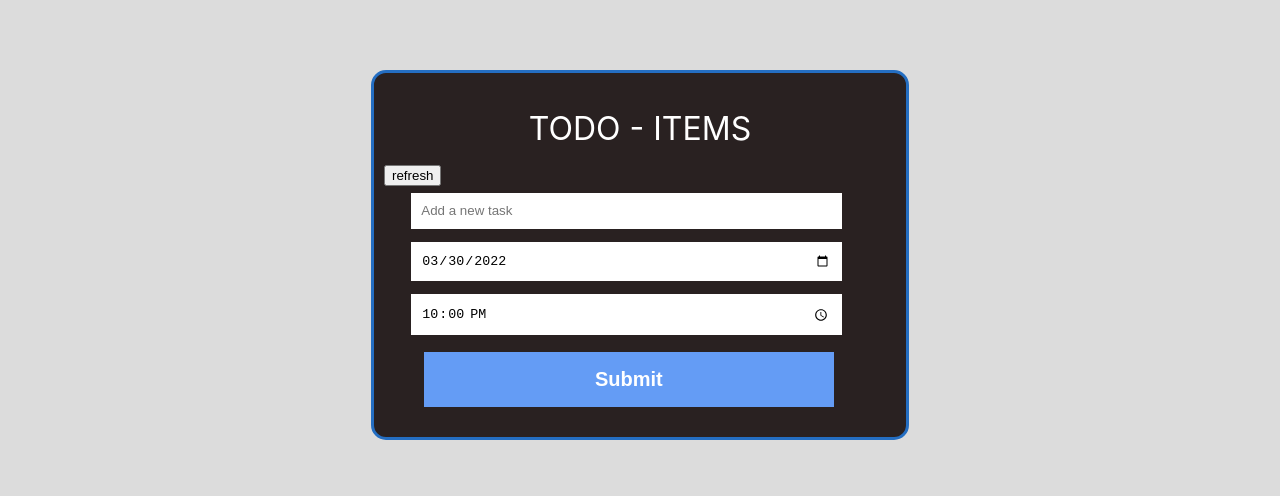
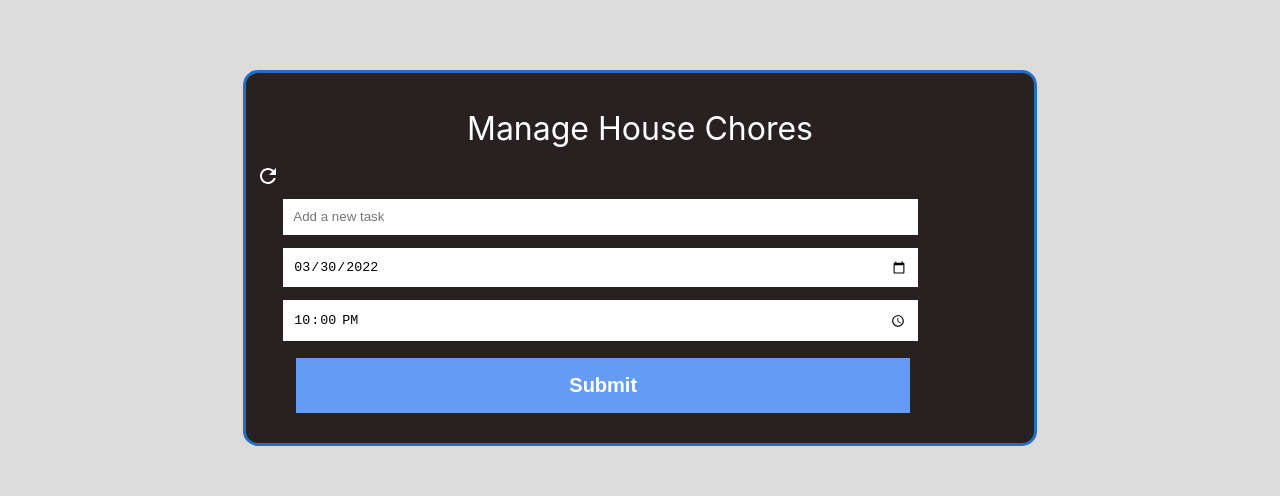
Before and after one commit to CharlesPoletowin/cloudComputingProject, a React (Create React App) app: page /lambda in a window 1280 px wide. Shown: the part 155-651 px from the top of the page. Built offline with nearby package versions, Linux system fonts and the light colour scheme; what aws-amplify would draw is missing.

Commit message:
fix bugs

```diff
--- a/src/components/todo/Todo.css
+++ b/src/components/todo/Todo.css
@@ -2,7 +2,7 @@
 
   .todo-container {
     background: rgb(41, 33, 33);
-    width: 40vw;
+    width: 60vw;
     margin: 10em auto;
     border-radius: 15px;
     padding: 20px 10px;
--- a/src/components/todo/Todo.js
+++ b/src/components/todo/Todo.js
@@ -1,11 +1,15 @@
-import React, { useState } from 'react';
+import React, { useEffect, useState } from 'react';
 import './Todo.css';
 import { useSelector } from 'react-redux';
+import RefreshIcon from '@mui/icons-material/Refresh';
 import axios from 'axios';
 
 const api = axios.create({
     baseURL: "https://ugnn69x209.execute-api.us-east-1.amazonaws.com/dev"
 })
+
+
+const title = "Manage House Chores"
 
 function CreateTask({ addTask, user }) {
     const [value, setValue] = useState("");
@@ -171,15 +175,13 @@ function Todo() {
 
     };
 
-    setTimeout(() => getData(), 2000)
+    useEffect(getData, [user])
 
     return (
         <div className="todo-container">
-            <div className="header">TODO - ITEMS</div>
-            <input type="submit" value="refresh" onClick={()=>{
-                        getData()
-                    }
-                }/>
+            <div className="header">{title}</div>
+            <RefreshIcon onClick={getData} />
+
             <div className="tasks">
                 {tasks.map((task, index) => (
                     <Task
```
